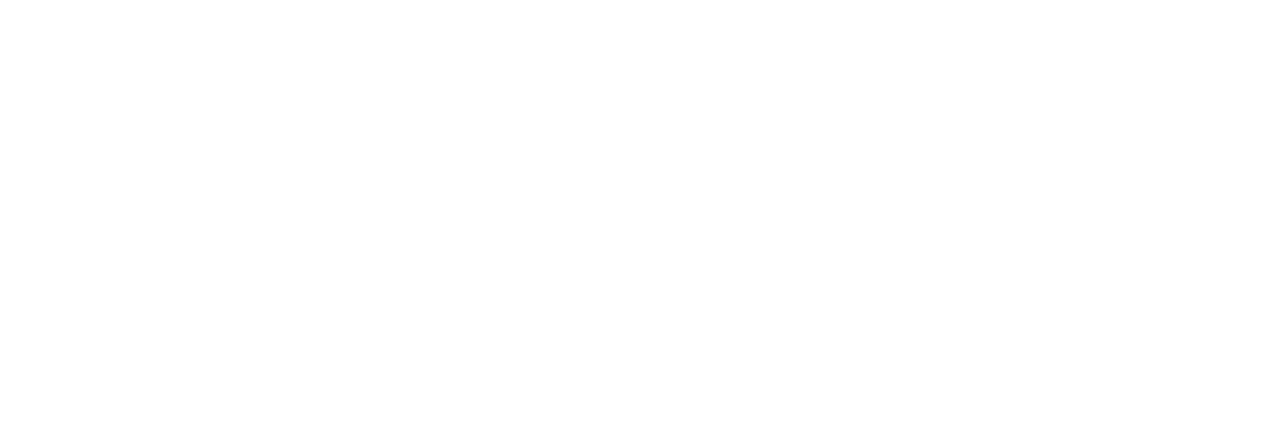
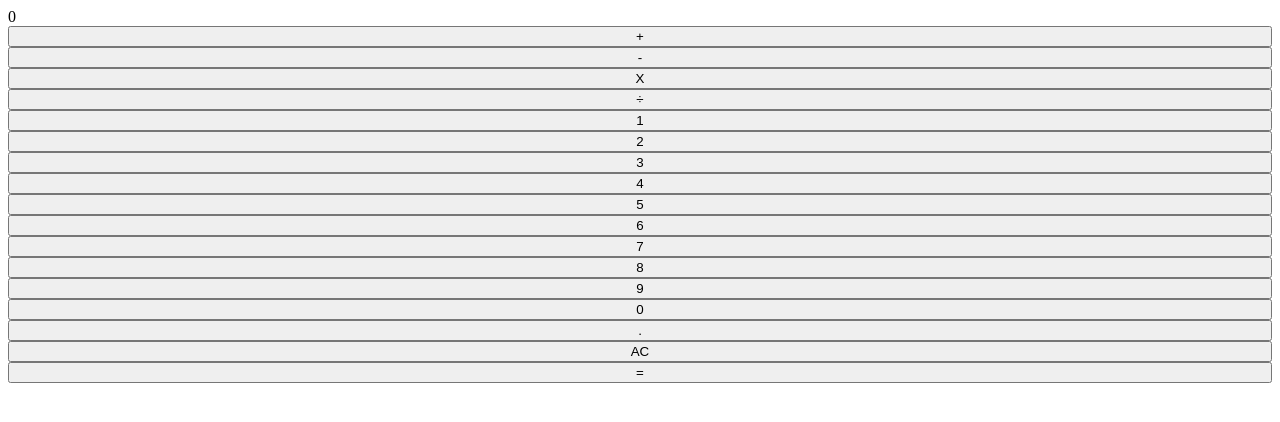
Before and after one commit to LMathers00/Calculator, a plain HTML site: page index.html in a window 1280 px wide. Drawn offline with nearby package versions, Linux system fonts and the light colour scheme; files that its build step writes are made by us from their sources.

Commit message:
Adding the buttons for all vital buttons

```diff
--- a/index.html
+++ b/index.html
@@ -10,5 +10,29 @@
 </head>
 <body>
 
+<div class="calculator"></div>
+    <div class="calculator__screen">0</div>
+    <div class="calculator__keys">
+        <!-- Not sure about data-action atm----used to help separate type of output we want when the button is pressed -->
+        <button class="calculator__operator" data-action="add">+</button>
+        <button class="calculator__operator" data-action="subtract">-</button>
+        <button class="calculator__operator" data-action="multiply">X</button>
+        <button class="calculator__operator" data-action="divide">÷</button>
+        <button>1</button>
+        <button>2</button>
+        <button>3</button>
+        <button>4</button>
+        <button>5</button>
+        <button>6</button>
+        <button>7</button>
+        <button>8</button>
+        <button>9</button>
+        <button>0</button>
+        <button data-action="decimal">.</button>
+        <button data-action="all-clear">AC</button>
+        <button class="calculator__equals" data-action="calculate">=</button>
+    </div>
+
+
 </body>
 </html>
--- a/style.scss
+++ b/style.scss
@@ -0,0 +1,5 @@
+.calculator__keys{
+    display: grid;
+}
+
+// GONNA DO ALL THIS AFTER GETING THE FUNCTIONALITY DOWN HEHEHEHEHE
```
